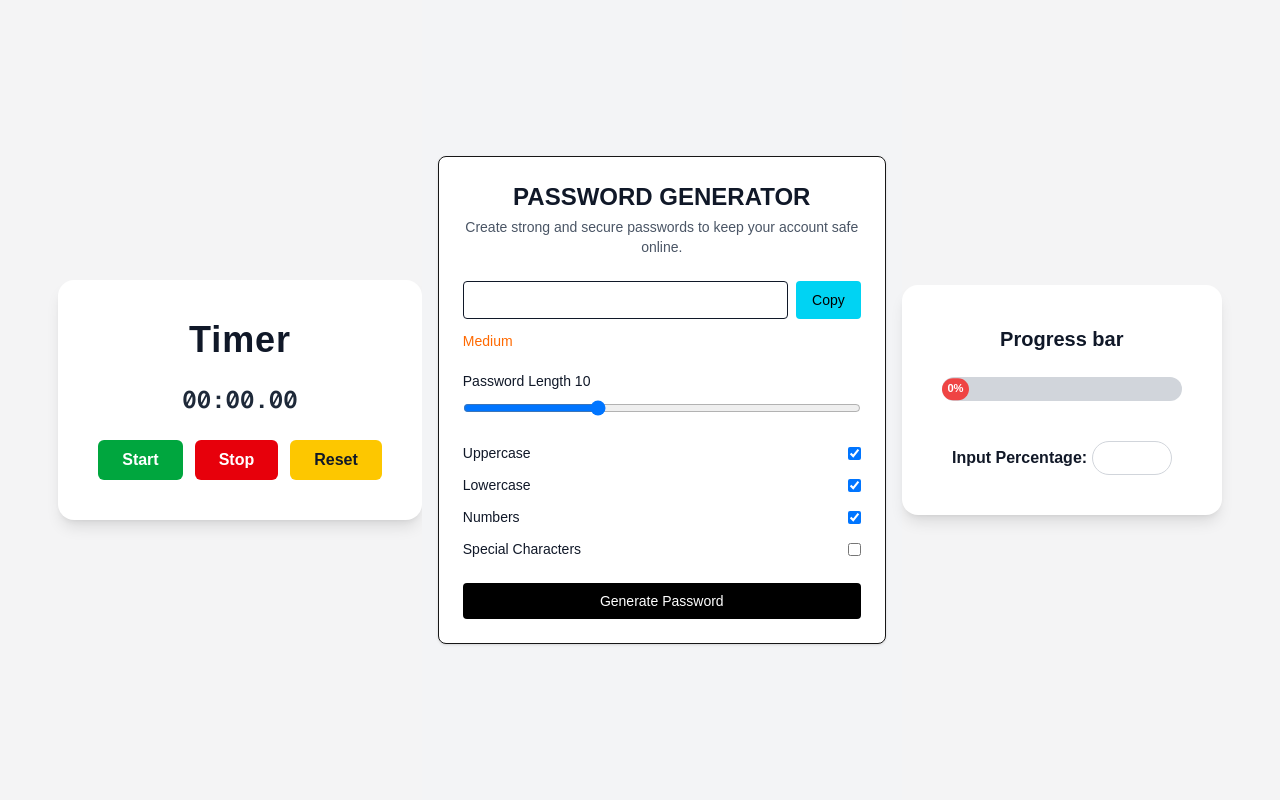
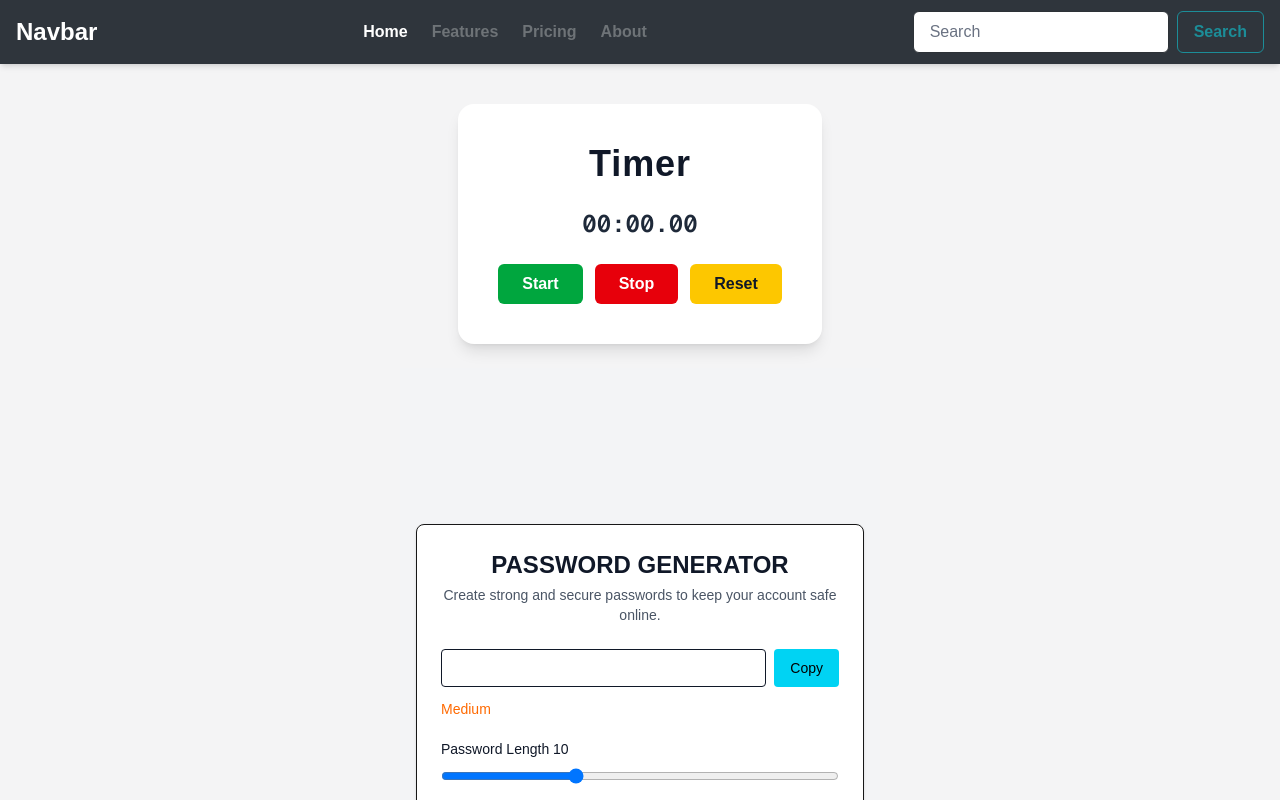
Before and after one commit to tomasc0419/hackathon, a Next.js app in the folder hack/: page / in a window 1280 px wide. Shown: the top 800 px of the page. Built offline with nearby package versions, Linux system fonts and the light colour scheme.

Commit message:
Navbar taller

```diff
--- /dev/null
+++ b/hack/app/components/navbar.tsx
@@ -0,0 +1,63 @@
+"use client";
+
+import { useState } from "react";
+
+export default function Navbar() {
+  const [isFlipped, setIsFlipped] = useState(false);
+
+const handleFlip = () => {
+  setIsFlipped((prev) => !prev);
+};
+
+  return (
+    <nav
+      className={`w-full bg-[#2f353c] shadow-md transition-transform duration-500 ${
+        isFlipped ? "rotate-180" : "rotate-0"
+      }`}>
+      <div className="mx-auto flex h-16 max-w-7xl items-center justify-between px-4">
+        <div className="flex-shrink-0">
+          <button
+            onClick={handleFlip}
+            className="text-2xl font-bold text-white">
+            Navbar
+          </button>
+        </div>
+
+        <div className="flex items-center space-x-6">
+          <button
+            onClick={handleFlip}
+            className="font-semibold text-white hover:text-[#1c8d98]">
+            Home
+          </button>
+          <button
+            onClick={handleFlip}
+            className="font-semibold text-[#6e7377] hover:text-[#1c8d98]">
+            Features
+          </button>
+          <button
+            onClick={handleFlip}
+            className="font-semibold text-[#6e7377] hover:text-[#1c8d98]">
+            Pricing
+          </button>
+          <button
+            onClick={handleFlip}
+            className="font-semibold text-[#6e7377] hover:text-[#1c8d98]">
+            About
+          </button>
+        </div>
+
+        <div className="flex items-center space-x-2">
+          <input
+            type="text"
+            placeholder="Search"
+            className="w-64 rounded-md border border-[#2d3237] bg-white px-4 py-2 text-gray-700 outline-none placeholder-gray-500"/>
+          <button
+            onClick={handleFlip}
+            className="rounded-md border border-[#1c8d98] px-4 py-2 font-semibold text-[#1c8d98] transition hover:bg-[#1c8d98] hover:text-white">
+            Search
+          </button>
+        </div>
+      </div>
+    </nav>
+  );
+}
--- a/hack/app/page.tsx
+++ b/hack/app/page.tsx
@@ -1,13 +1,17 @@
 import Timer from "./components/Timer";
 import PasswordGen from "./components/PasswordGen";
 import ProgressBar from "./components/ProgressBar";
+import Navbar from "./components/navbar";
 
 export default function Home() {
   return (
-    <div className="flex min-h-screen items-center justify-center bg-zinc-100">
-      <Timer />
-      <PasswordGen/>
-      <ProgressBar/>
+    <div className="min-h-screen bg-zinc-100">
+      <Navbar />
+      <main className="flex flex-col items-center justify-center gap-6 px-4 py-10">
+        <Timer />
+        <PasswordGen />
+        <ProgressBar />
+      </main>
     </div>
   );
 }
```
Also changed, not shown: 2 other files (tests, documents, lock files or other folders).
